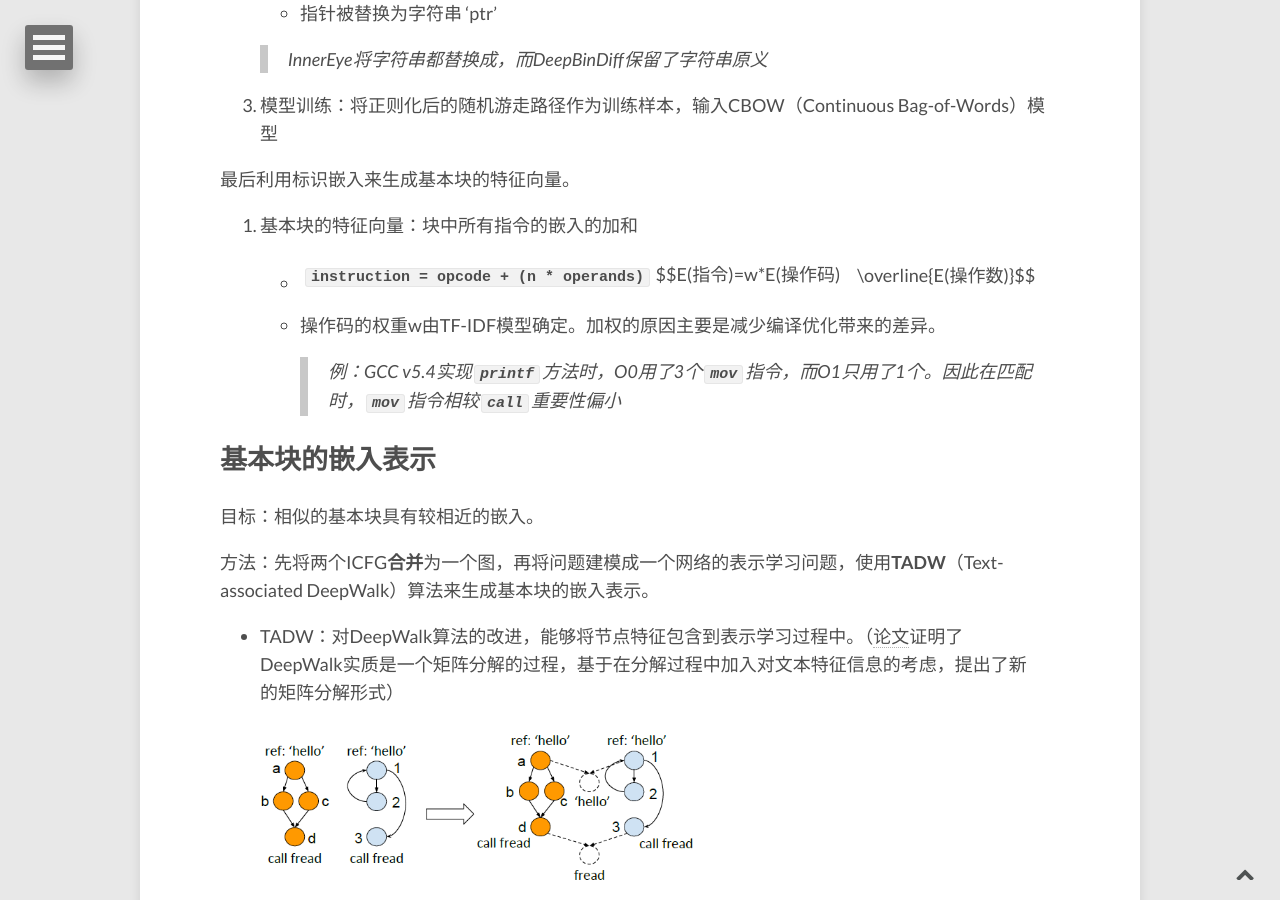
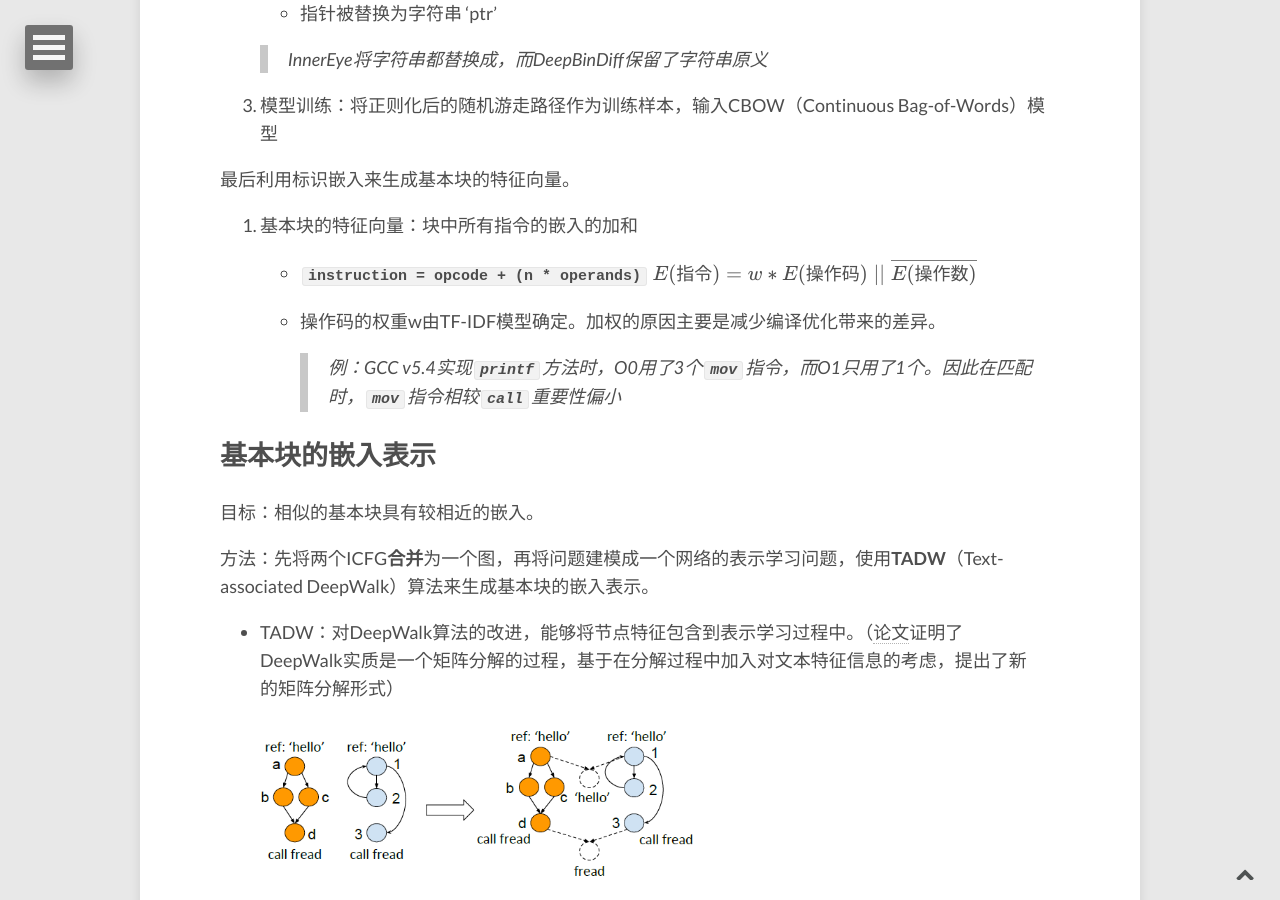
Before and after one commit to E0HYL/BLOG-OF-E0, a Jekyll site: the page built from _posts/2020-03-25-DeepBinDiff.md, in a window 1280 px wide and 900 px high, scrolled down 3222 px. Built offline with Jekyll 4.4.1, drawn with Linux system fonts in a browser that asks for light colours; nearby versions of some CDN libraries; formulas are drawn with MathJax 3; comment, search, counter and statistics services are not loaded.

Commit message:
change | to \mid for mathjax

```diff
--- a/_posts/2020-03-25-DeepBinDiff.md
+++ b/_posts/2020-03-25-DeepBinDiff.md
@@ -98,7 +98,7 @@ inter-procedural CFG：程序间控制流图
 
 4. 基本块的特征向量：块中所有指令的嵌入的加和
 
-   - `instruction = opcode + (n * operands)`  $$E(指令)=w*E(操作码)||\overline{E(操作数)}$$
+   - `instruction = opcode + (n * operands)`  $$E(指令)=w*E(操作码)\mid\mid\overline{E(操作数)}$$
 
    - 操作码的权重w由TF-IDF模型确定。加权的原因主要是减少编译优化带来的差异。
 
```
